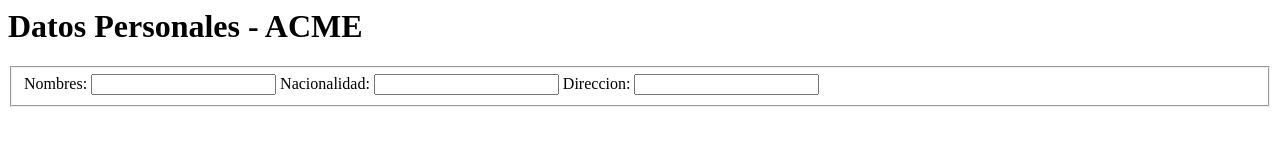
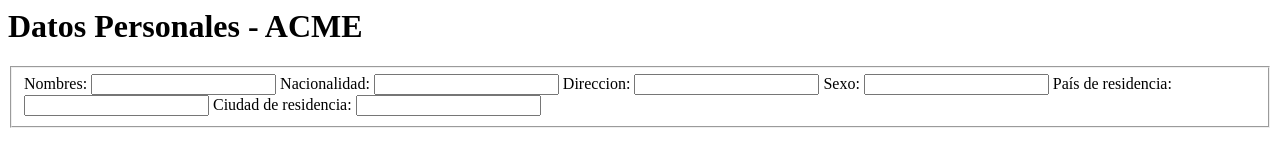
Before and after one commit to sxntixgxs/perfumeriaAcme, a plain HTML site: page html/datos-personales.html in a window 1280 px wide. Drawn offline with Linux system fonts and the light colour scheme.

Commit message:
Cambios en index.html y datos-personales.html

```diff
--- a/html/datos-personales.html
+++ b/html/datos-personales.html
@@ -13,6 +13,15 @@
 
             <label for="Direccion">Direccion: </label>
             <input type="text" name="Direccion">
+
+            <label for="Sexo">Sexo: </label>
+            <input type="text" name="Sexo">
+
+            <label for="País de residencia">País de residencia: </label>
+            <input type="text" name="País de residencia">
+
+            <label for="Ciudad de residencia">Ciudad de residencia: </label>
+            <input type="text" name="Ciudad de residencia">
         </fieldset>
     </body>
 </html>
```
Also changed, not shown: index.html (+5 -0 lines).
